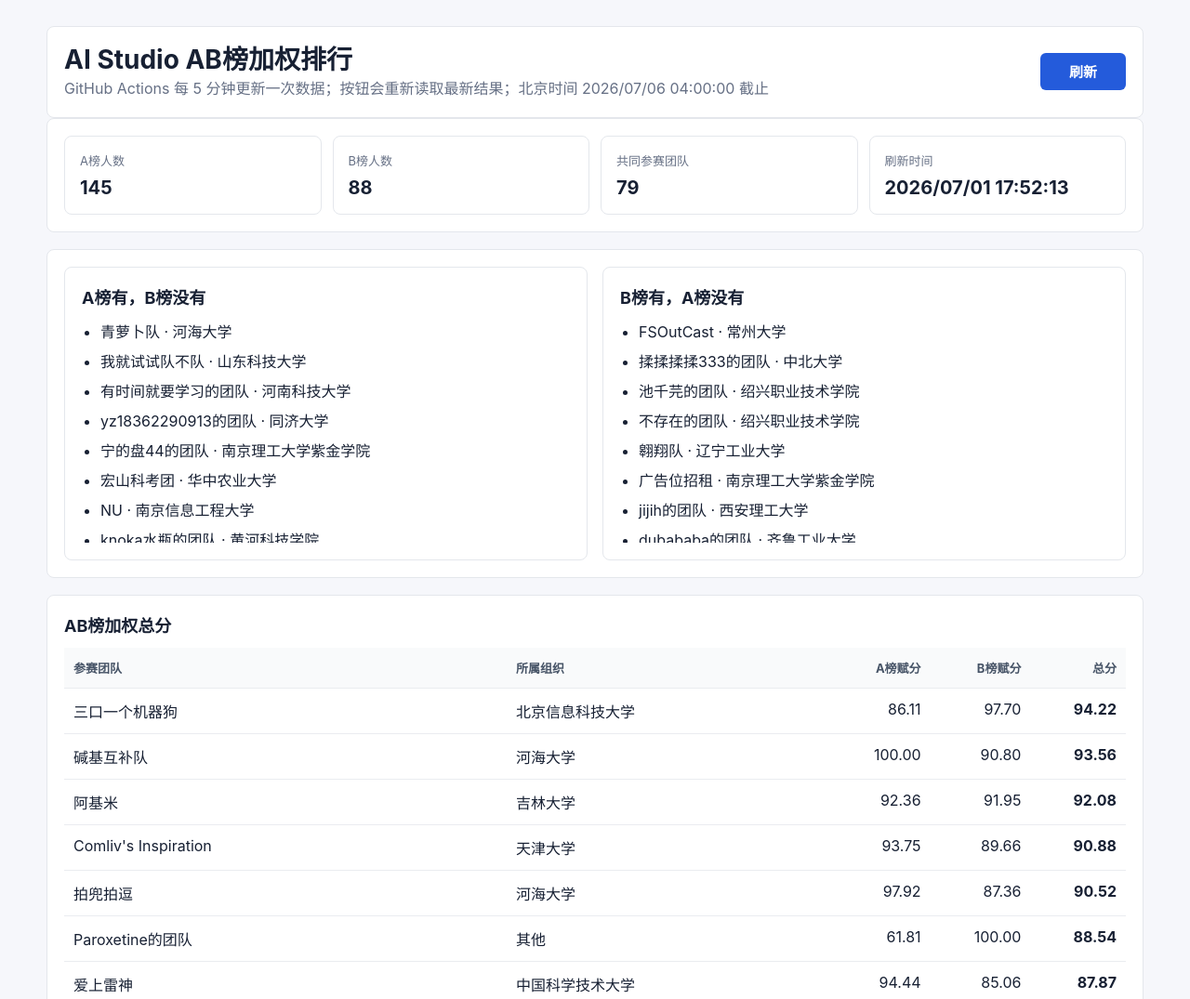
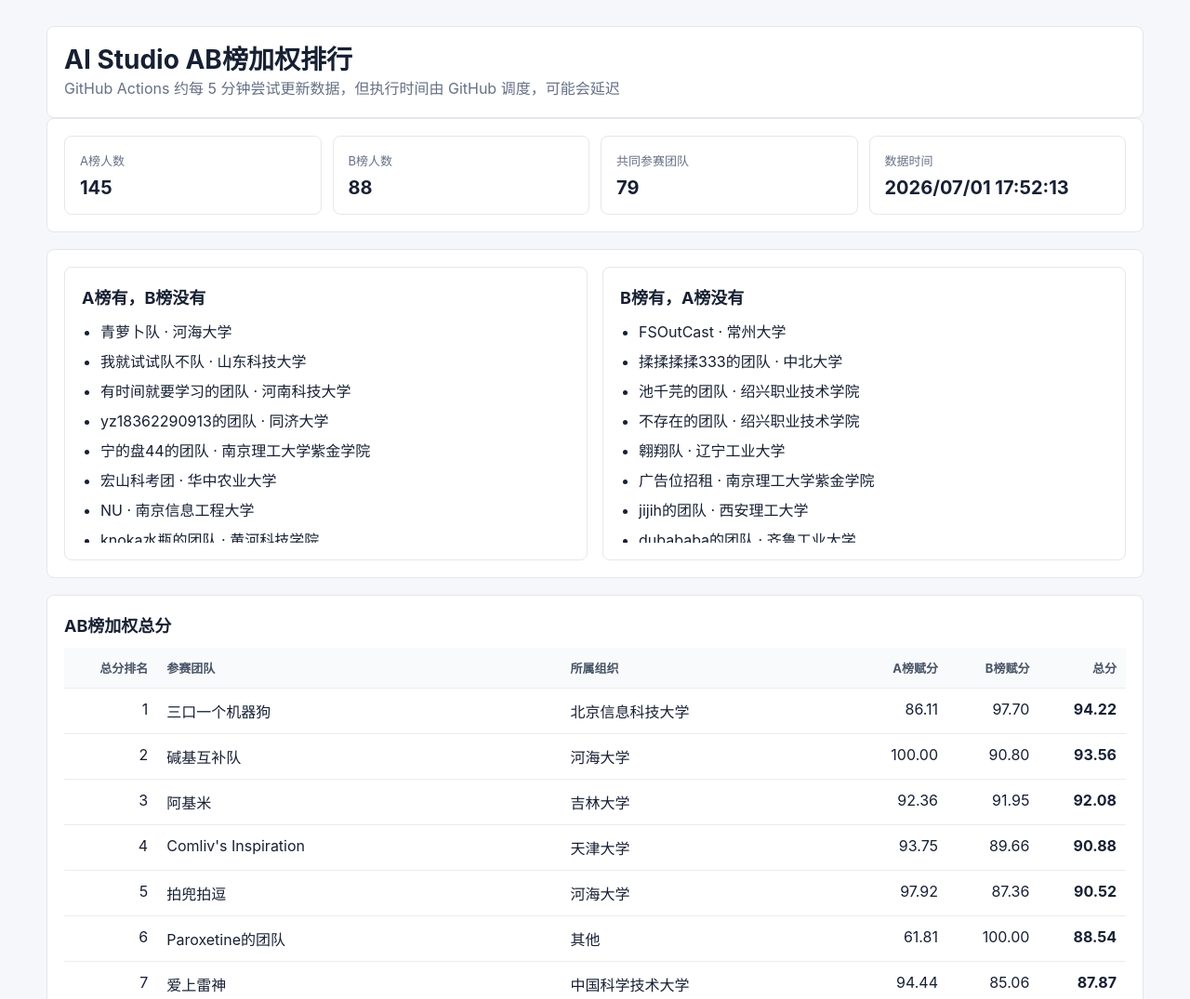
Before and after one commit to yuanzhechn/paddle_ranking, a website: page public/index.html in a window 1280 px wide. Shown: the top 1075 px of the page at 93% size. Drawn offline with Linux system fonts and the light colour scheme.

Commit message:
Update refresh note and add total rank

```diff
--- a/public/app.js
+++ b/public/app.js
@@ -31,7 +31,7 @@ function renderList(id, rows) {
   const el = $(id);
   el.innerHTML = "";
   if (!rows.length) {
-    el.innerHTML = "<li class=\"muted\">\u65e0</li>";
+    el.innerHTML = "<li class=\"muted\">无</li>";
     return;
   }
   for (const row of rows) {
@@ -45,12 +45,13 @@ function renderTable(rows) {
   const tbody = $("combined");
   tbody.innerHTML = "";
   if (!rows.length) {
-    tbody.innerHTML = "<tr><td colspan=\"5\" class=\"muted\">\u6682\u65e0\u5171\u540c\u56e2\u961f</td></tr>";
+    tbody.innerHTML = "<tr><td colspan=\"6\" class=\"muted\">暂无共同团队</td></tr>";
     return;
   }
-  for (const row of rows) {
+  for (const [index, row] of rows.entries()) {
     const tr = document.createElement("tr");
     tr.innerHTML = `
+      <td>${index + 1}</td>
       <td>${escapeHtml(row.team)}</td>
       <td>${escapeHtml(row.organization || "-")}</td>
       <td>${fmt(row.aScore)}</td>
@@ -76,11 +77,10 @@ function render(payload) {
   const interval = wrapper?.config?.refreshIntervalMinutes || 5;
   const finalDeadline = wrapper?.deadlineAt || payload.deadlineAt || deadlineAt;
   const isClosed = Boolean(wrapper?.isClosed || payload.isClosed || isPastDeadline(finalDeadline));
-  $("refresh").disabled = false;
   $("status").textContent = isClosed
-    ? `\u5df2\u4e8e\u5317\u4eac\u65f6\u95f4 ${localTime(finalDeadline)} \u622a\u6b62\uff0c\u6570\u636e\u505c\u6b62\u5237\u65b0`
-    : `GitHub Actions \u6bcf ${interval} \u5206\u949f\u66f4\u65b0\u4e00\u6b21\u6570\u636e\uff1b\u6309\u94ae\u4f1a\u91cd\u65b0\u8bfb\u53d6\u6700\u65b0\u7ed3\u679c\uff1b\u5317\u4eac\u65f6\u95f4 ${localTime(finalDeadline)} \u622a\u6b62`;
-  showError(payload.ok ? "" : `\u6293\u53d6\u5931\u8d25\uff1a${payload.error || "data/ranking.json unavailable"}`);
+    ? "数据已停止自动更新"
+    : `GitHub Actions 约每 ${interval} 分钟尝试更新数据，但执行时间由 GitHub 调度，可能会延迟`;
+  showError(payload.ok ? "" : `抓取失败：${payload.error || "data/ranking.json unavailable"}`);
 
   if (!wrapper) return;
   $("countA").textContent = wrapper.counts.A;
@@ -97,9 +97,8 @@ function render(payload) {
   }
 }
 
-async function load(manual = false) {
-  $("refresh").disabled = true;
-  $("status").textContent = manual ? "\u6b63\u5728\u91cd\u65b0\u8bfb\u53d6..." : "\u6b63\u5728\u8bfb\u53d6\u6570\u636e...";
+async function load() {
+  $("status").textContent = "正在读取数据...";
   try {
     const res = await fetch(`./data/ranking.json?t=${Date.now()}`, { cache: "no-store" });
     render(await res.json());
@@ -108,7 +107,6 @@ async function load(manual = false) {
   }
 }
 
-$("refresh").addEventListener("click", () => load(true));
 load();
 if (!isPastDeadline(deadlineAt)) {
   state.timer = setInterval(() => load(), 5 * 60 * 1000);
--- a/public/index.html
+++ b/public/index.html
@@ -11,16 +11,15 @@
       <section class="topbar">
         <div>
           <h1>AI Studio AB榜加权排行</h1>
-          <p id="status">准备刷新</p>
+          <p id="status">正在读取数据...</p>
         </div>
-        <button id="refresh" type="button">刷新</button>
       </section>
 
       <section class="metrics">
         <div><span>A榜人数</span><strong id="countA">-</strong></div>
         <div><span>B榜人数</span><strong id="countB">-</strong></div>
         <div><span>共同参赛团队</span><strong id="countBoth">-</strong></div>
-        <div><span>刷新时间</span><strong id="refreshedAt">-</strong></div>
+        <div><span>数据时间</span><strong id="refreshedAt">-</strong></div>
       </section>
 
       <section id="error" class="error hidden"></section>
@@ -42,6 +41,7 @@
           <table>
             <thead>
               <tr>
+                <th>总分排名</th>
                 <th>参赛团队</th>
                 <th>所属组织</th>
                 <th>A榜赋分</th>
--- a/public/styles.css
+++ b/public/styles.css
@@ -154,12 +154,14 @@ th {
   background: #f9fafb;
 }
 
-td:nth-child(3),
+td:nth-child(1),
 td:nth-child(4),
 td:nth-child(5),
-th:nth-child(3),
+td:nth-child(6),
+th:nth-child(1),
 th:nth-child(4),
-th:nth-child(5) {
+th:nth-child(5),
+th:nth-child(6) {
   text-align: right;
 }
 
```
